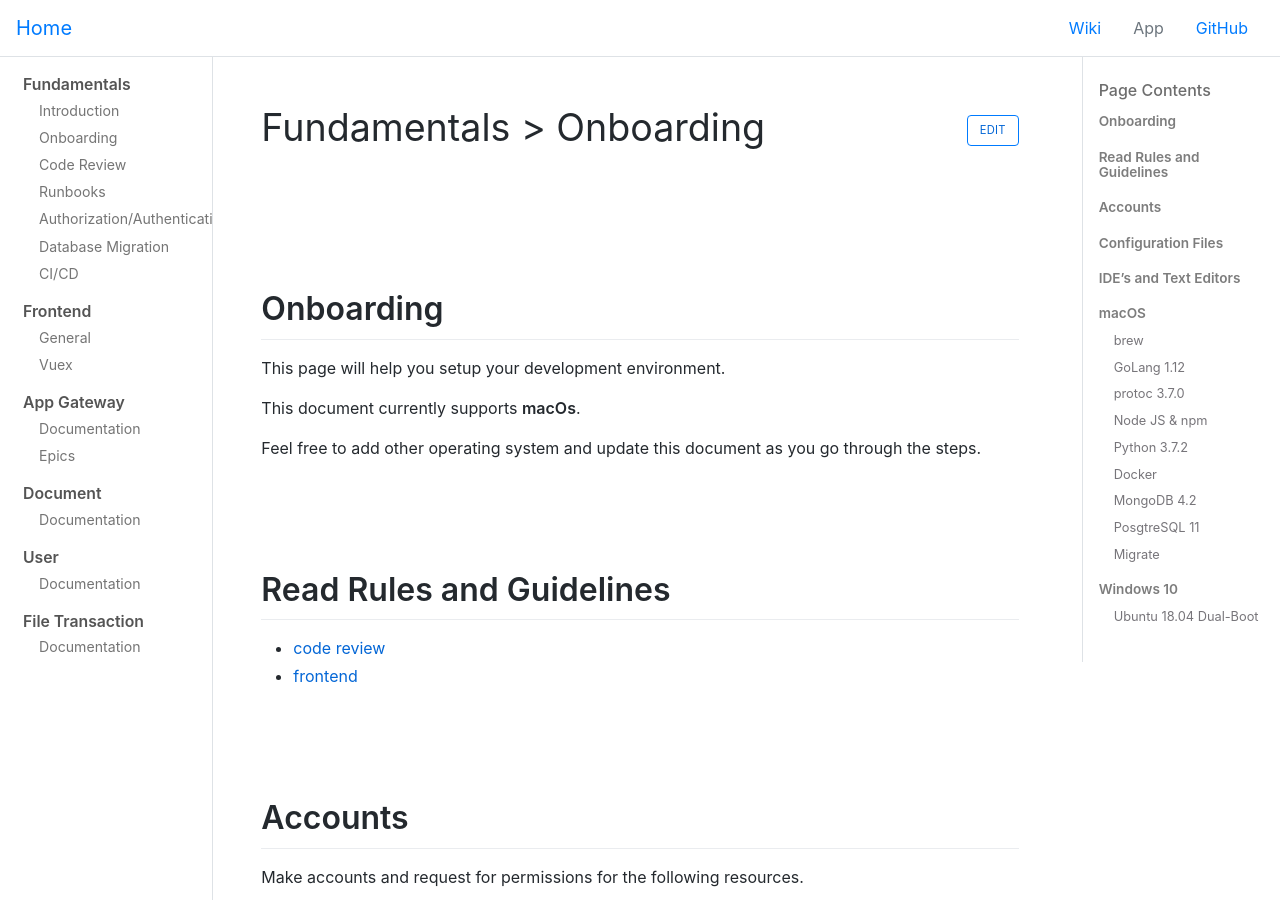
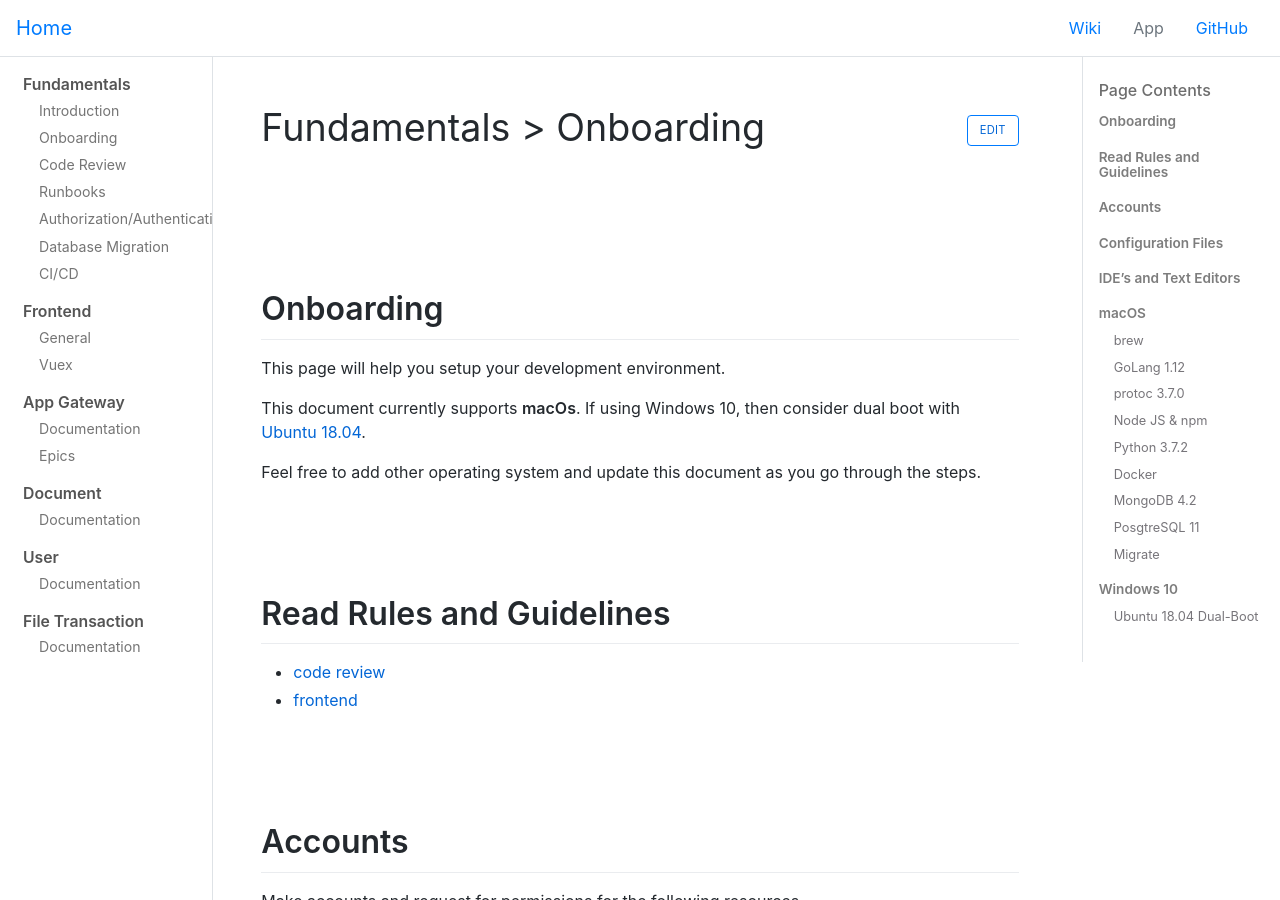
Before and after one commit to hwsc-org/hwsc-org.github.io, a Jekyll site: the page built from wikis/fundamentals/onboarding.md, in a window 1280 px wide and 900 px high. Built offline with Jekyll 4.4.1, drawn with Linux system fonts in a browser that asks for light colours; comment, search, counter and statistics services are not loaded.

Commit message:
Add doc about Ubuntu dual boot

```diff
--- a/wikis/fundamentals/onboarding.md
+++ b/wikis/fundamentals/onboarding.md
@@ -10,6 +10,7 @@ redirect_from:
 This page will help you setup your development environment.
 
 This document currently supports **macOs**.
+If using Windows 10, then consider dual boot with [Ubuntu 18.04](https://hwsc-org.github.io/wikis/fundamentals/onboarding.html#ubuntu-1804-dual-boot).
 
 Feel free to add other operating system and update this document as you go through the steps.
 
```
